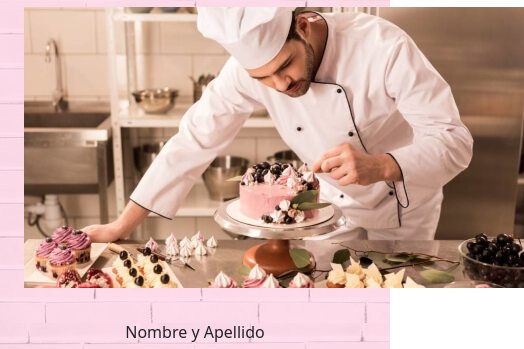
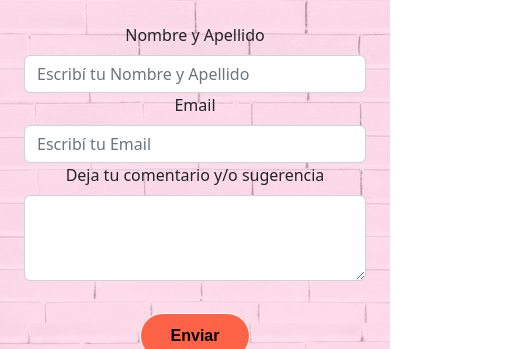
Before and after one commit to Halbarrito/PROJECTOFINALMartinezZambrana.io, a plain HTML site: page pages/contactanos.html in a window 390 px wide. Shown: the part 160-509 px from the top of the page, 524 px wide, since content can reach past the window. Drawn offline with nearby package versions, Linux system fonts and the light colour scheme.

Commit message:
correciones finales

```diff
--- a/pages/contactanos.html
+++ b/pages/contactanos.html
@@ -44,8 +44,8 @@
         </header>
 
         <div class="container mt-3">
-            <div class="tarjetaEfecto text-center">
-                <div class="efecto">
+            <div class="text-center">
+                <div class="imgPastelero">
                     <figure>
                         <img src="../images/Pastelero.jpg" alt="imgPastelero">
                     </figure>
--- a/sass/main.scss
+++ b/sass/main.scss
@@ -180,3 +180,10 @@ h2 {
 .tarjeta:hover .trasera {
     transform: perspective(600px) rotateY(360deg);
 }
+
+/* estilos contactanos */
+@media (max-width:768px) {
+    .imgPastelero{
+        display: none;
+    }
+}
```
Also changed, not shown: sass/main.css, 1 other file.
